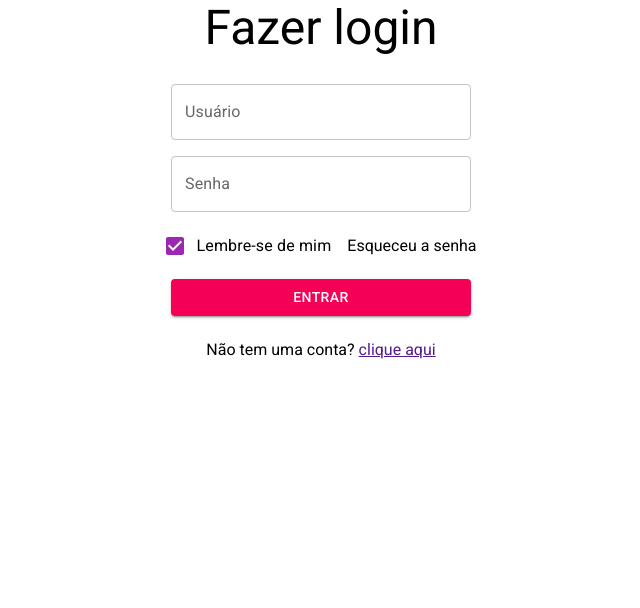
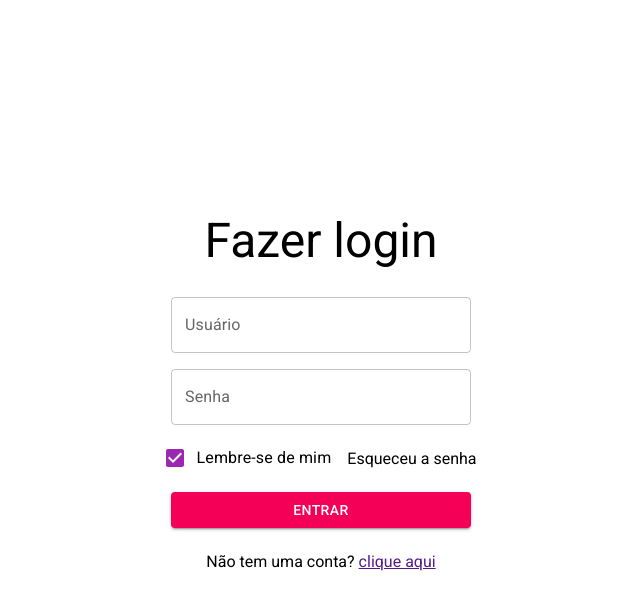
Before and after one commit to palhetaandreina/Media-Manager-Frontend, a React (Vite) app: page / in a window 1280 px wide. Shown: the top 608 px of the page, without its empty margins (319-959 px from the left). Built offline with nearby package versions, Linux system fonts and the light colour scheme.

Commit message:
style: centralização dos titulos

```diff
--- a/src/pages/login.tsx
+++ b/src/pages/login.tsx
@@ -2,8 +2,8 @@ import { Button, Checkbox, FormControlLabel, TextField, Typography } from '@mui/
 
 export function Login() {
 	return (
-		<div>
-			<div className="section-title">
+		<div className="container">
+			<div className="title">
 				<Typography variant="h3">Fazer login</Typography>
 			</div>
 
--- a/src/pages/register-user.tsx
+++ b/src/pages/register-user.tsx
@@ -3,8 +3,8 @@ import '../style/style.css';
 
 export function RegisterUser() {
 	return (
-		<div>
-			<div className="section-title">
+		<div className="container">
+			<div className="title">
 				<Typography variant="h3">Cadastre-se</Typography>
 			</div>
 
--- a/src/style/style.css
+++ b/src/style/style.css
@@ -13,8 +13,15 @@
 	justify-content: center;
 }
 
-.section-title {
+.title {
 	display: flex;
 	justify-content: center;
 	margin-bottom: 20px;
+	align-items: center;
 }
+
+.container {
+	display: flex;
+	flex-direction: column;
+	margin: auto;
+}
```
